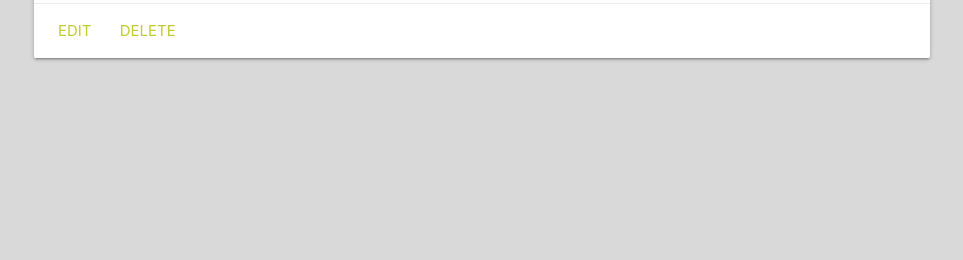
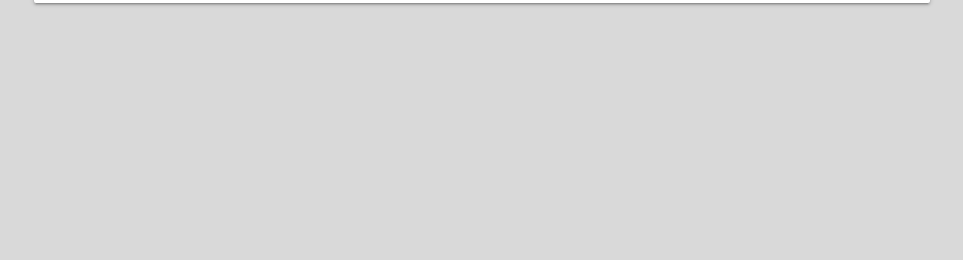
Before and after one commit to jzolly/compARTment, a Django app: template main_app/templates/global_art/detail.html in a window 1280 px wide. Shown: the part 446-706 px from the top of the page, without its empty margins (158-1121 px from the left). Run offline with Django 4.2, Linux system fonts and the light colour scheme; the template is opened without the code that fills it, so the values that code supplies are empty.

```diff
--- a/main_app/templates/global_art/detail.html
+++ b/main_app/templates/global_art/detail.html
@@ -19,13 +19,6 @@
     <p>Mediums Used: {{ art.mediums }}</p>
     <p>Description: {{ art.description }}</p>
   </div>
-  <div class="card-action">
-    <a href="{% url 'art_update' art.id %}"
-      ><span class="lime-text text-darken-1">Edit</span></a
-    >
-    <a href="{% url 'art_delete' art.id %}"
-      ><span class="lime-text text-darken-1">Delete</span></a
-    >
   </div>
 </div>
 
```
